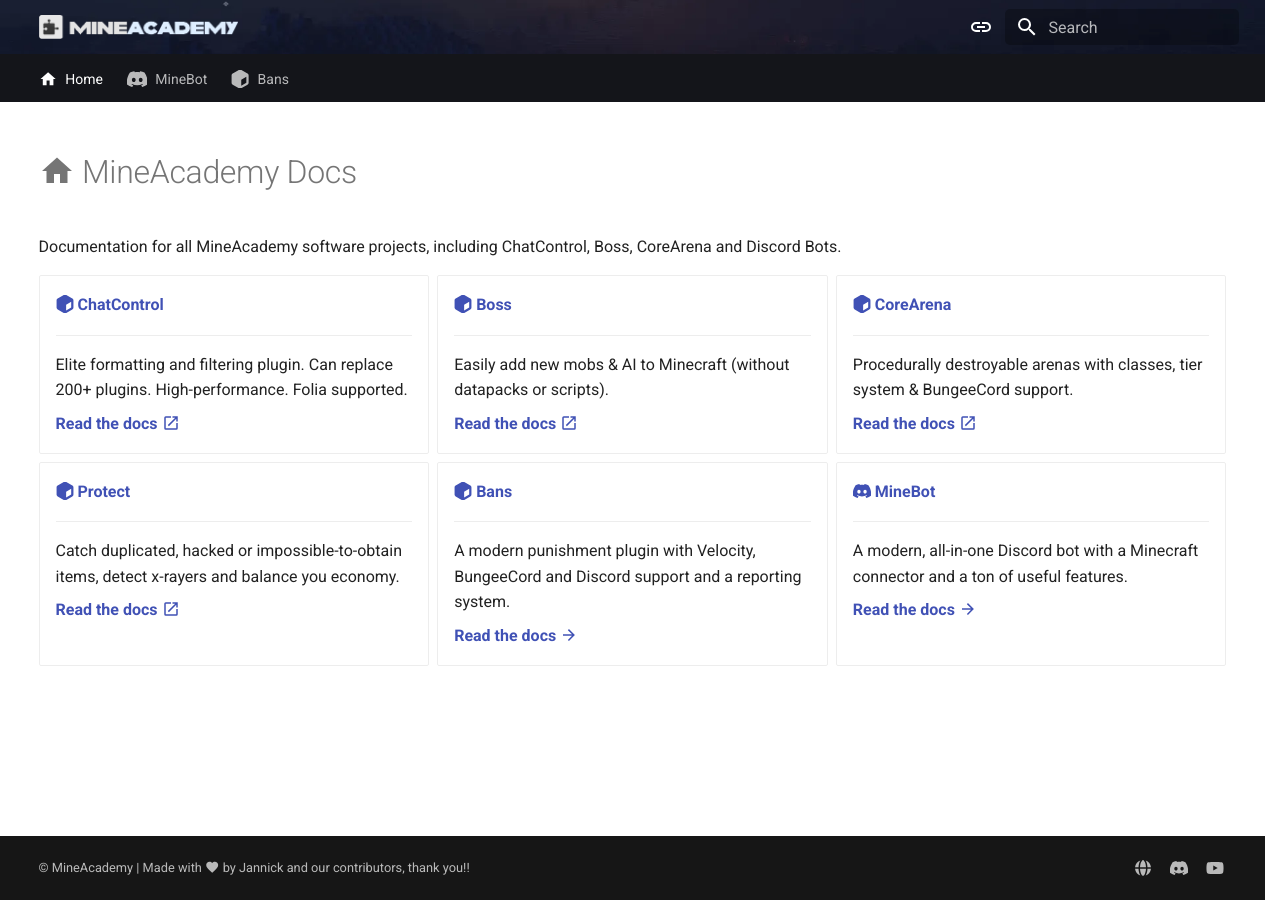
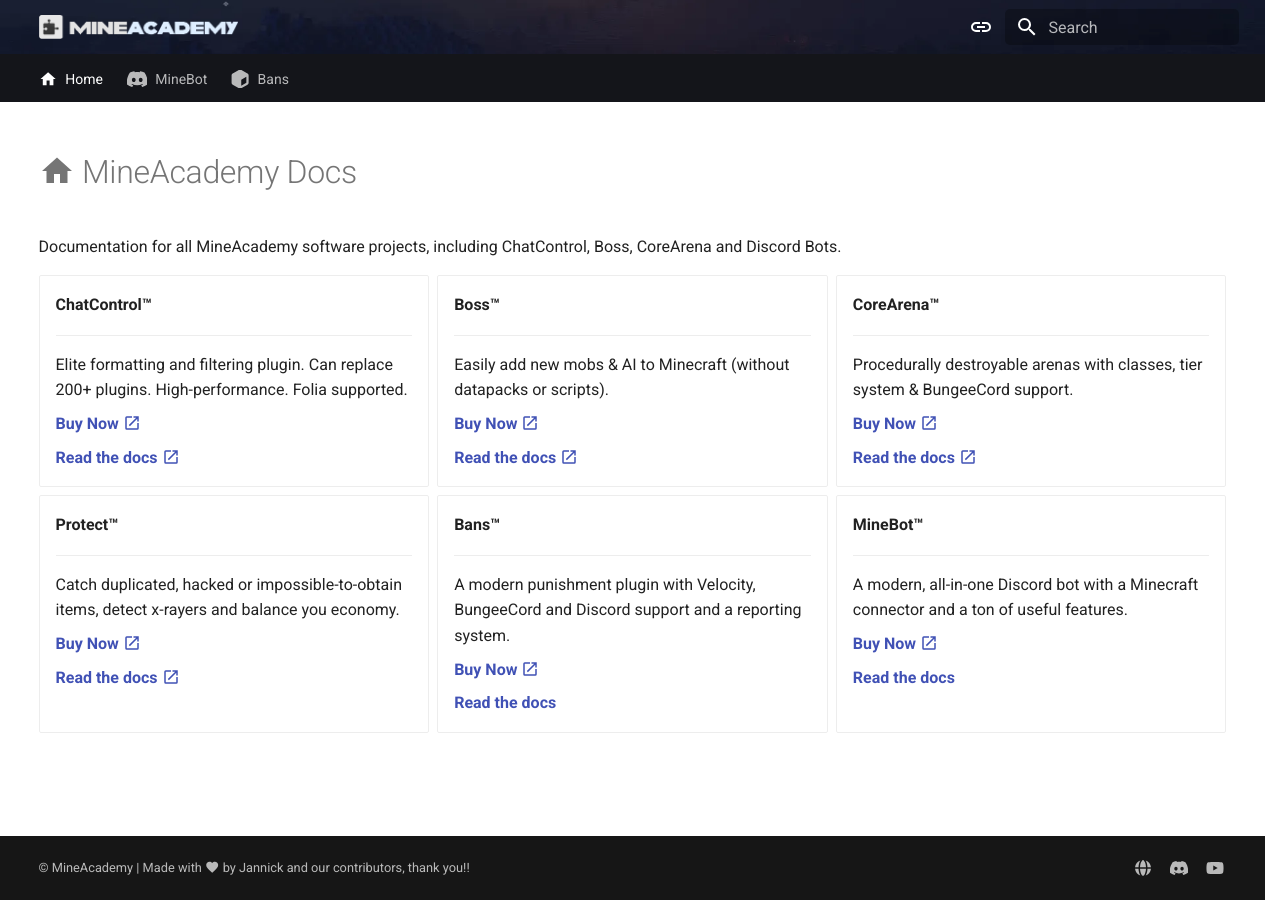
Before and after one commit to kangarko/docs, an MkDocs documentation site: the page built from docs/index.md, in a window 1280 px wide. Built offline with MkDocs 1.6.1 and Material for MkDocs 9.7.7, drawn with Linux system fonts in a browser that asks for light colours; plug-ins that fetch from the network failed and are left out; comment, search, counter and statistics services are not loaded; some of the changed lines change nothing that is shown.

Commit message:
Simplify home links

```diff
--- a/docs/index.md
+++ b/docs/index.md
@@ -14,52 +14,68 @@
 
 <div class="grid cards" markdown>
 
--   [__:fontawesome-solid-cube: ChatControl__](https://mineacademy.org/chatcontrol)
+-   **ChatControl™**
 
     ---
 
     Elite formatting and filtering plugin. Can replace 200+ plugins. High-performance. Folia supported.
 
-    [**Read the docs** :material-open-in-new:{title="This documentation is currently on GitHub."}](https://github.com/kangarko/chatcontrol-red/wiki)
+    [**Buy Now** :material-open-in-new:](https://mineacademy.org/chatcontrol)
+
+    [**Read the docs** :material-open-in-new:](https://github.com/kangarko/chatcontrol-red/wiki)
 
 
--   [__:fontawesome-solid-cube: Boss__](https://mineacademy.org/boss)
+-   **Boss™**
 
     ---
 
     Easily add new mobs & AI to Minecraft (without datapacks or scripts).
 
-    [**Read the docs** :material-open-in-new:{title="This documentation is currently on GitHub."}](https://github.com/kangarko/boss/wiki)
+    [**Buy Now** :material-open-in-new:](https://mineacademy.org/boss)
 
--   [__:fontawesome-solid-cube: CoreArena__](https://mineacademy.org/corearena)
+    [**Read the docs** :material-open-in-new:](https://github.com/kangarko/boss/wiki)
+
+
+-   **CoreArena™**
 
     ---
 
     Procedurally destroyable arenas with classes, tier system & BungeeCord support.
 
-    [**Read the docs** :material-open-in-new:{title="This documentation is currently on GitHub."}](https://github.com/kangarko/corearena/wiki)
+    [**Buy Now** :material-open-in-new:](https://mineacademy.org/corearena)
 
--   [__:fontawesome-solid-cube: Protect__](https://mineacademy.org/protect)
+    [**Read the docs** :material-open-in-new:](https://github.com/kangarko/corearena/wiki)
+
+
+-   **Protect™**
 
     ---
 
     Catch duplicated, hacked or impossible-to-obtain items, detect x-rayers and balance you economy.
 
-    [**Read the docs** :material-open-in-new:{title="This documentation is currently on GitHub."}](https://github.com/kangarko/protect/wiki)
+    [**Buy Now** :material-open-in-new:](https://mineacademy.org/protect)
 
--   [__:fontawesome-solid-cube: Bans__](https://mineacademy.org/bans)
+    [**Read the docs** :material-open-in-new:](https://github.com/kangarko/protect/wiki)
+
+
+-   **Bans™**
 
     ---
 
     A modern punishment plugin with Velocity, BungeeCord and Discord support and a reporting system.
 
-    [**Read the docs** :material-arrow-right:](bans/index.md)
+    [**Buy Now** :material-open-in-new:](https://mineacademy.org/bans)
 
--   [__:fontawesome-brands-discord: MineBot__](https://mineacademy.org/minebot)
+    [**Read the docs**](bans/index.md)
+
+
+-   **MineBot™**
 
     ---
 
     A modern, all-in-one Discord bot with a Minecraft connector and a ton of useful features.
 
-    [**Read the docs** :material-arrow-right:](minebot/index.md)
+    [**Buy Now** :material-open-in-new:](https://mineacademy.org/minebot)
+
+    [**Read the docs**](minebot/index.md)
 </div>
```
